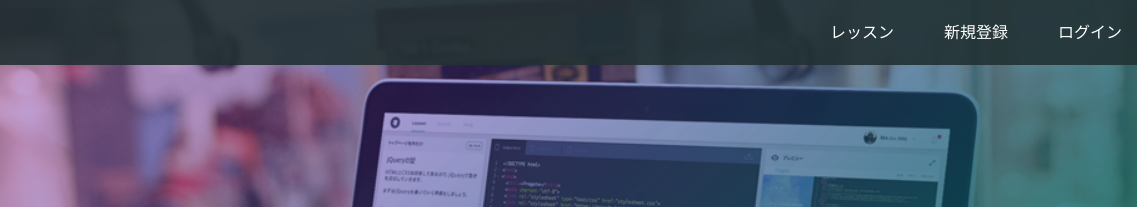
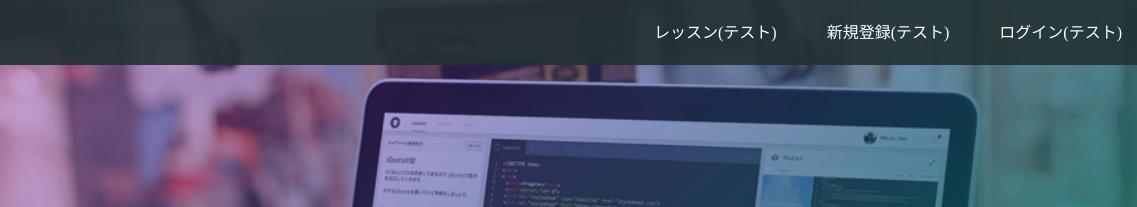
Before and after one commit to lipton-lip/lipton-lip.github.sample, a plain HTML site: page index.html in a window 1280 px wide. Shown: the top 207 px of the page, 143-1280 px from the left. Drawn offline with Linux system fonts and the light colour scheme.

Commit message:
Update index.html

```diff
--- a/index.html
+++ b/index.html
@@ -15,9 +15,9 @@
       </div>
       <span class="fa fa-bars menu-icon"></span>
       <div class="header-right">
-        <a href="#">レッスン</a>
-        <a href="#">新規登録</a>
-        <a href="#" class="login">ログイン</a>
+        <a href="#">レッスン(テスト)</a>
+        <a href="#">新規登録(テスト)</a>
+        <a href="#" class="login">ログイン(テスト)</a>
       </div>
     </div>
   </header>
```
